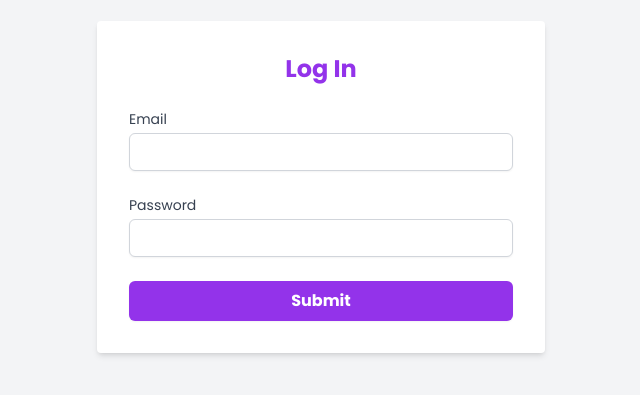
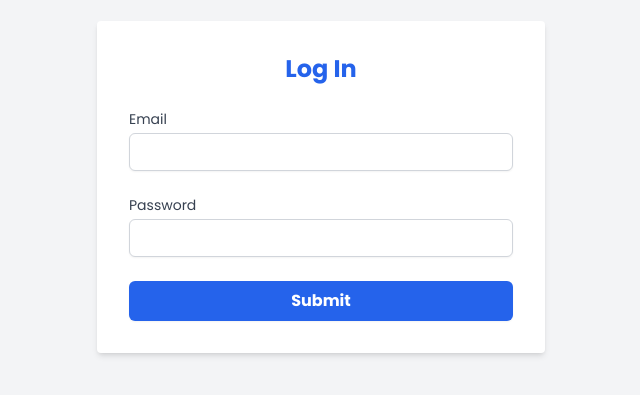
Before and after one commit to alvinwatner/appraise-map-portal, a Next.js app: page /login in a window 1280 px wide. Shown: the part 213-608 px from the top of the page, without its empty margins (319-959 px from the left). Built offline with nearby package versions, Linux system fonts and the light colour scheme.

Commit message:
fix: update color login

```diff
--- a/app/login/page.tsx
+++ b/app/login/page.tsx
@@ -27,7 +27,7 @@ const LoginPage = () => {
   return (
     <div className="min-h-screen flex items-center justify-center bg-gray-100">
       <div className="bg-white p-8 rounded shadow-md w-full max-w-md">
-        <h2 className="text-2xl font-bold mb-6 text-center text-purple-600">
+        <h2 className="text-2xl font-bold mb-6 text-center text-blue-600">
           Log In
         </h2>
         {error && <div className="mb-4 text-red-600 text-center">{error}</div>}
@@ -44,7 +44,7 @@ const LoginPage = () => {
               name="email"
               id="email"
               required
-              className="mt-1 block w-full px-3 py-2 border border-gray-300 rounded-md shadow-sm placeholder-gray-400 focus:outline-none focus:ring-purple-500 focus:border-purple-500 sm:text-sm"
+              className="mt-1 block w-full px-3 py-2 border border-gray-300 rounded-md shadow-sm placeholder-gray-400 focus:outline-none focus:ring-blue-500 focus:border-blue-500 sm:text-sm"
             />
           </div>
           <div>
@@ -59,12 +59,12 @@ const LoginPage = () => {
               name="password"
               id="password"
               required
-              className="mt-1 block w-full px-3 py-2 border border-gray-300 rounded-md shadow-sm placeholder-gray-400 focus:outline-none focus:ring-purple-500 focus:border-purple-500 sm:text-sm"
+              className="mt-1 block w-full px-3 py-2 border border-gray-300 rounded-md shadow-sm placeholder-gray-400 focus:outline-none focus:ring-blue-500 focus:border-blue-500 sm:text-sm"
             />
           </div>
           <button
             type="submit"
-            className="w-full py-2 px-4 bg-purple-600 text-white font-semibold rounded-md shadow-sm hover:bg-purple-700 focus:outline-none focus:ring-2 focus:ring-offset-2 focus:ring-purple-500"
+            className="w-full py-2 px-4 bg-blue-600 text-white font-semibold rounded-md shadow-sm hover:bg-blue-700 focus:outline-none focus:ring-2 focus:ring-offset-2 focus:ring-blue-500"
             disabled={loading}
           >
             {loading ? "Loading..." : "Submit"}
```
